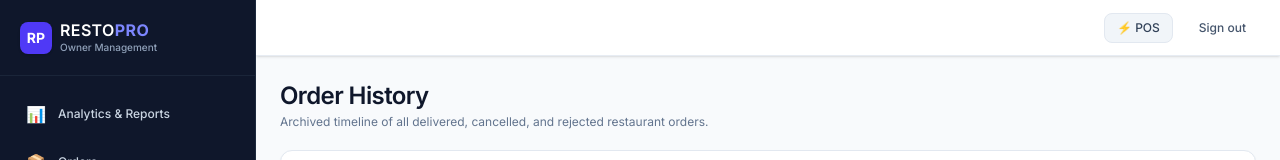
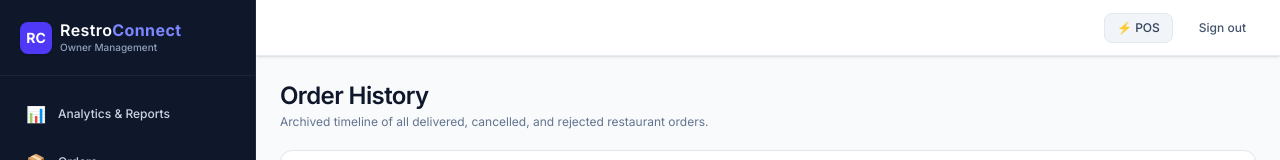
Before and after one commit to madistic/WP-Admin, a Next.js app: page /history in a window 1280 px wide. Shown: the top 160 px of the page. Built offline with nearby package versions, Linux system fonts and the light colour scheme; no server answers; the database is empty; sample sign-in values are in the browser's storage.

Commit message:
Changed the name from RestPro to RestroConnect

```diff
--- a/public/sw.js
+++ b/public/sw.js
@@ -1,4 +1,4 @@
-// RestoPro Push Notification Service Worker
+// RestroConnect Push Notification Service Worker
 // Handles incoming push events and shows native OS notifications.
 
 self.addEventListener("push", function (event) {
--- a/src/app/layout.tsx
+++ b/src/app/layout.tsx
@@ -9,7 +9,7 @@ const inter = Inter({
 });
 
 export const metadata: Metadata = {
-  title: "RestoPro - Restaurant Owner Portal",
+  title: "RestroConnect - Restaurant Owner Portal",
   description: "Multi-tenant Restaurant Management System & Analytics Portal",
 };
 
--- a/src/app/page.tsx
+++ b/src/app/page.tsx
@@ -15,7 +15,7 @@ export default async function Home() {
           🍽️
         </div>
         <h1 className="text-3xl font-extrabold text-gray-900">
-          Resto<span className="text-indigo-600">Pro</span> Platform
+          Restro<span className="text-indigo-600">Connect</span> Platform
         </h1>
         <p className="text-gray-600 text-sm">
           Multi-tenant Restaurant Owner Management System with automated order workflows.
--- a/src/components/ClientAppShell.tsx
+++ b/src/components/ClientAppShell.tsx
@@ -36,11 +36,11 @@ export default function ClientAppShell({
         <div className="p-5 border-b border-slate-800/80 flex items-center justify-between">
           <Link href="/dashboard" className="flex items-center gap-2" onClick={() => setIsMobileMenuOpen(false)}>
             <div className="w-8 h-8 rounded-lg bg-indigo-600 flex items-center justify-center font-bold text-white text-sm shadow-sm">
-              RP
+              RC
             </div>
             <div>
               <h1 className="text-base font-semibold tracking-wide text-white leading-tight">
-                RESTO<span className="text-indigo-400 font-bold">PRO</span>
+                Restro<span className="text-indigo-400 font-bold">Connect</span>
               </h1>
               <p className="text-[10px] text-slate-400 font-medium">Owner Management</p>
             </div>
@@ -91,7 +91,7 @@ export default function ClientAppShell({
 
             <div className="md:hidden flex items-center gap-2">
               <h1 className="text-base font-semibold tracking-wider">
-                RESTO<span className="text-indigo-600">PRO</span>
+                Restro<span className="text-indigo-600">Connect</span>
               </h1>
             </div>
 
--- a/src/lib/webpush.ts
+++ b/src/lib/webpush.ts
@@ -3,7 +3,7 @@ import prisma from "@/lib/prisma"
 
 const VAPID_PUBLIC_KEY = process.env.VAPID_PUBLIC_KEY!
 const VAPID_PRIVATE_KEY = process.env.VAPID_PRIVATE_KEY!
-const VAPID_SUBJECT = process.env.VAPID_SUBJECT || "mailto:admin@restopro.app"
+const VAPID_SUBJECT = process.env.VAPID_SUBJECT || "mailto:admin@restroconnect.app"
 
 if (VAPID_PUBLIC_KEY && VAPID_PRIVATE_KEY) {
   webpush.setVapidDetails(VAPID_SUBJECT, VAPID_PUBLIC_KEY, VAPID_PRIVATE_KEY)
--- a/src/lib/whatsapp/adapter.ts
+++ b/src/lib/whatsapp/adapter.ts
@@ -28,7 +28,7 @@ export interface WhatsAppItemFormat {
 }
 
 /**
- * Converts RESTOPRO category data into WhatsApp list / menu format.
+ * Converts RestroConnect category data into WhatsApp list / menu format.
  */
 export function formatCategoriesForWhatsApp(categories: Array<{ id: string; name: string; description?: string | null; _count?: { items: number } }>): WhatsAppCategoryFormat[] {
   return categories.map((cat) => ({
@@ -40,7 +40,7 @@ export function formatCategoriesForWhatsApp(categories: Array<{ id: string; name
 }
 
 /**
- * Converts RESTOPRO item data into WhatsApp product card format.
+ * Converts RestroConnect item data into WhatsApp product card format.
  */
 export function formatItemsForWhatsApp(items: Array<any>): WhatsAppItemFormat[] {
   return items.map((item) => ({
```
Also changed, not shown: 2 other files (tests, documents, lock files or other folders).
